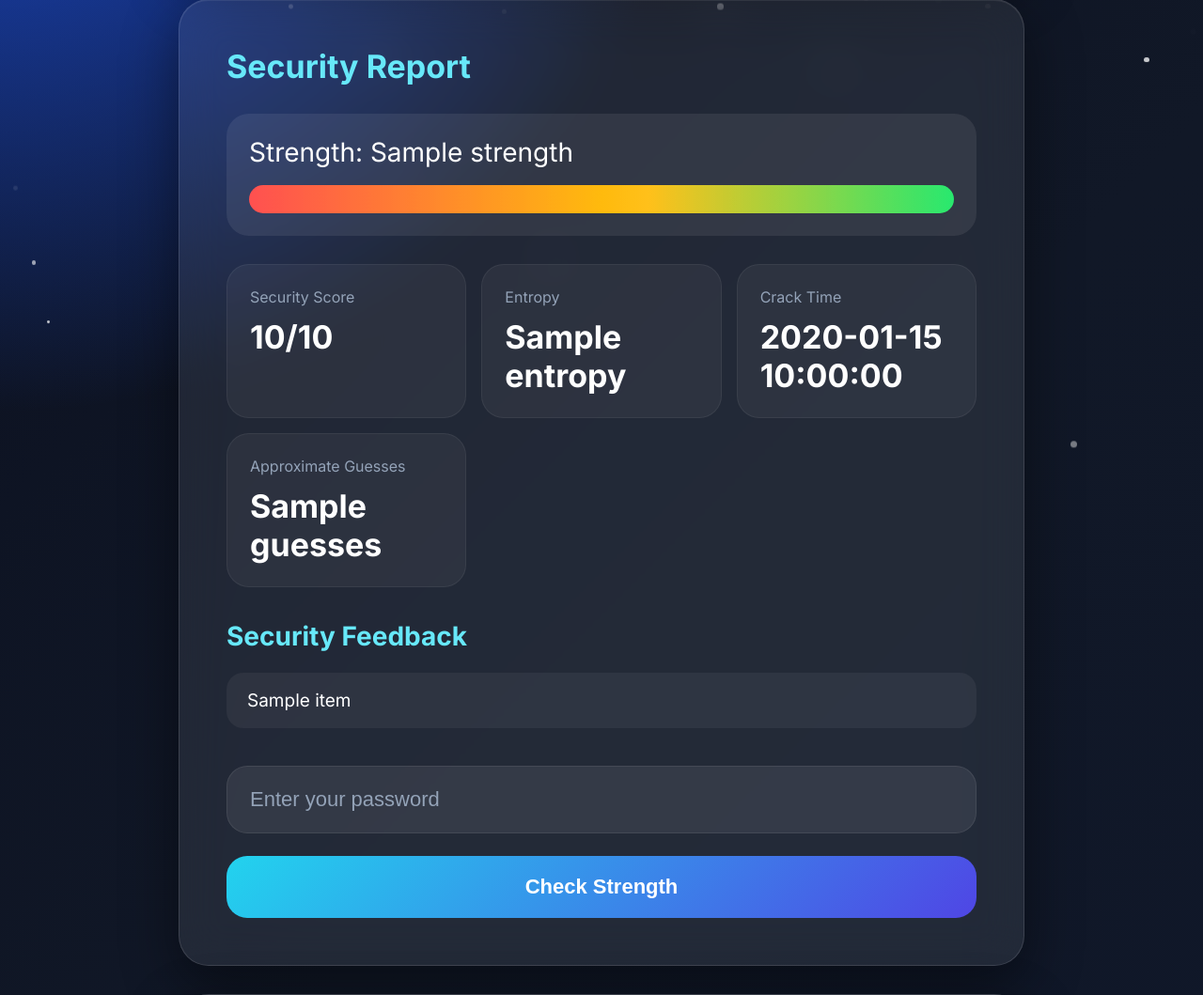
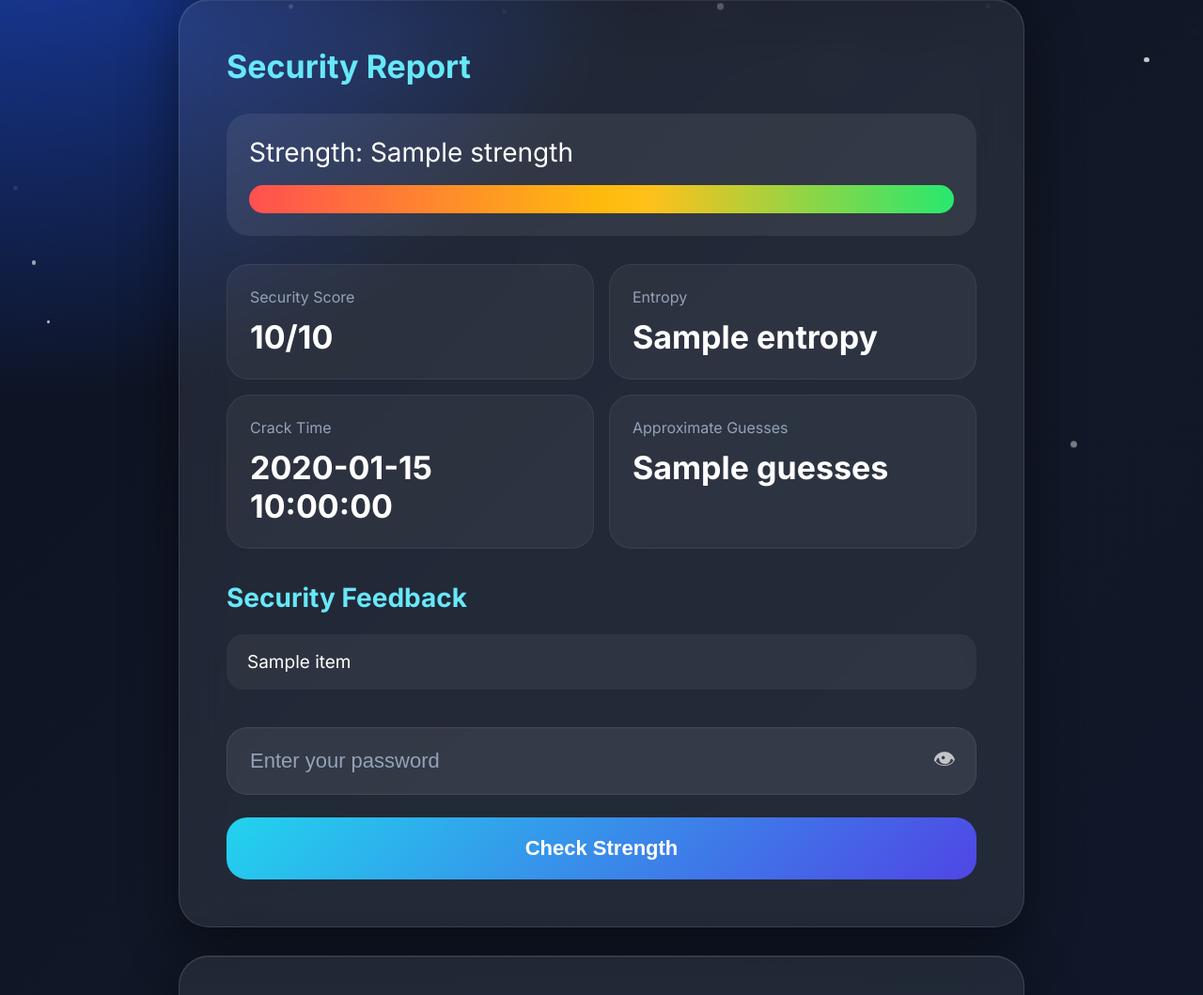
Before and after one commit to Kanagaarun-18/Password_Strength_Checker, a Flask app: template templates/index.html in a window 1280 px wide. Shown: the part 314-1373 px from the top of the page at 94% size. Run offline with Flask 3, Linux system fonts and the light colour scheme; the template is opened without the code that fills it: most values are stand-ins (such as "Sample title", 1, 10 or a date in 2020).

Commit message:
Feature Refinement-01- 24/5/26

```diff
--- a/static/style.css
+++ b/static/style.css
@@ -138,6 +138,27 @@ input:focus{
         0 0 25px rgba(34,211,238,0.2);
 }
 
+.input-wrapper{
+    position:relative;
+}
+
+.toggle-password{
+    position:absolute;
+    right:22px;
+    top:50%;
+    transform:translateY(-50%);
+    cursor:pointer;
+    font-size:24px;
+    opacity:0.7;
+    transition:0.3s ease;
+    user-select:none;
+}
+
+.toggle-password:hover{
+    opacity:1;
+    transform:translateY(-50%) scale(1.1);
+}
+
 button{
     padding:20px;
     border:none;
@@ -238,7 +259,7 @@ button:hover{
 
 .metric-grid{
     display:grid;
-    grid-template-columns:repeat(auto-fit,minmax(220px,1fr));
+    grid-template-columns:repeat(2,1fr);
     gap:16px;
     margin-bottom:35px;
 }
--- a/templates/index.html
+++ b/templates/index.html
@@ -153,6 +153,13 @@
                         placeholder="Enter your password"
                         required
                     >
+
+                    <span
+                        class="toggle-password"
+                        id="togglePassword"
+                    >
+                        👁
+                    </span>
 
                 </div>
 
@@ -314,6 +321,32 @@ faqQuestions.forEach(question => {
 
 });
 
+const passwordInput =
+    document.getElementById("passwordInput");
+
+const togglePassword =
+    document.getElementById("togglePassword");
+
+togglePassword.addEventListener("click", () => {
+
+    if(passwordInput.type === "password"){
+
+        passwordInput.type = "text";
+
+        togglePassword.textContent = "🙈";
+
+    }
+
+    else{
+
+        passwordInput.type = "password";
+
+        togglePassword.textContent = "👁";
+
+    }
+
+});
+
 for(let i = 0; i < 50; i++){
 
     const particle =
```
